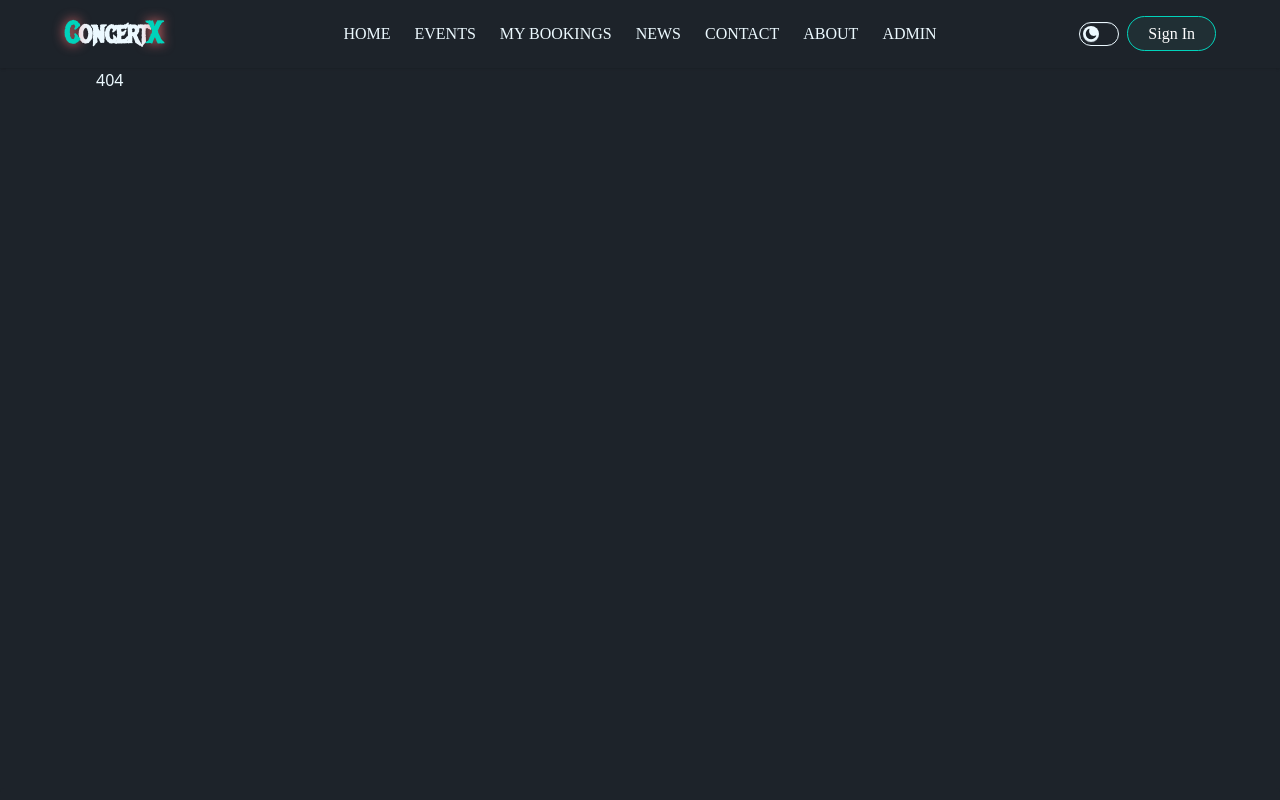
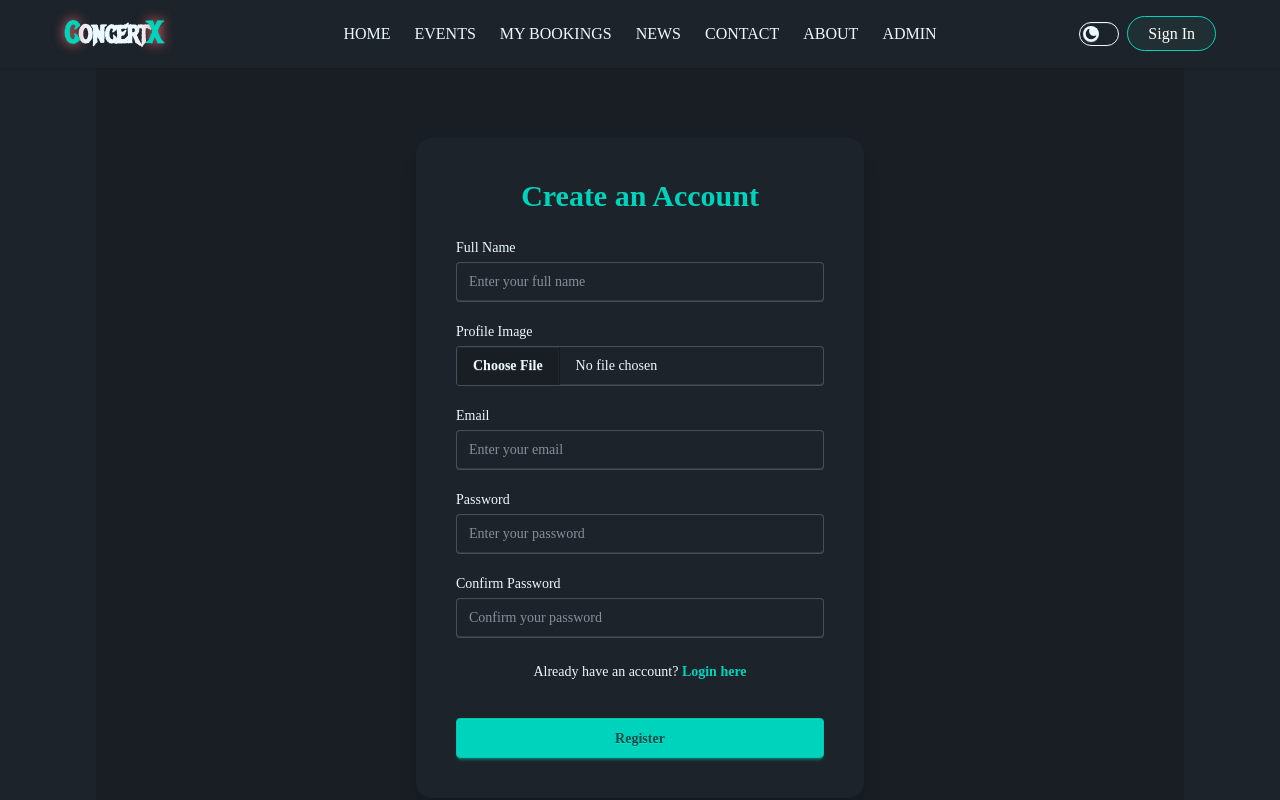
Before and after one commit to rubaiiyat/ConcertX, a React (Vite) app: page /auth/register in a window 1280 px wide. Before the commit this address had no page. Shown: the top 800 px of the page. Built offline with nearby package versions, Linux system fonts and the light colour scheme; what @react-pdf/renderer would draw is missing.

Commit message:
design register page

```diff
--- a/src/Auth/Register.jsx
+++ b/src/Auth/Register.jsx
@@ -1,9 +1,97 @@
 import React from "react";
+import { Link } from "react-router";
 
 const Register = () => {
   return (
-    <div>
-      <h1>Register Page</h1>
+    <div
+      style={{ fontFamily: "'Bebas Neue', cursive" }}
+      className="min-h-screen flex items-center justify-center bg-base-200 py-10"
+    >
+      <div className="bg-base-100 shadow-xl rounded-2xl p-10 w-full max-w-md">
+        {/* Header */}
+        <h2 className="text-3xl font-bold text-center text-accent mb-6">
+          Create an Account
+        </h2>
+
+        {/* Form */}
+        <form className="space-y-5">
+          {/* Full Name */}
+          <div>
+            <label className="block text-sm font-medium mb-1">Full Name</label>
+            <input
+              type="text"
+              placeholder="Enter your full name"
+              className="input input-bordered w-full"
+              required
+            />
+          </div>
+
+          {/* Image */}
+          <div>
+            <label className="block text-sm font-medium mb-1">
+              Profile Image
+            </label>
+            <input
+              type="file"
+              accept="image/*"
+              className="file-input file-input-bordered w-full"
+            />
+          </div>
+
+          {/* Email */}
+          <div>
+            <label className="block text-sm font-medium mb-1">Email</label>
+            <input
+              type="email"
+              placeholder="Enter your email"
+              className="input input-bordered w-full"
+              required
+            />
+          </div>
+
+          {/* Password */}
+          <div>
+            <label className="block text-sm font-medium mb-1">Password</label>
+            <input
+              type="password"
+              placeholder="Enter your password"
+              className="input input-bordered w-full"
+              required
+            />
+          </div>
+
+          {/* Confirm Password */}
+          <div>
+            <label className="block text-sm font-medium mb-1">
+              Confirm Password
+            </label>
+            <input
+              type="password"
+              placeholder="Confirm your password"
+              className="input input-bordered w-full"
+              required
+            />
+          </div>
+          {/* Already have account */}
+          <p className="text-center mt-6 text-sm">
+            Already have an account?{" "}
+            <Link
+              to="/login"
+              className="text-accent font-semibold hover:underline"
+            >
+              Login here
+            </Link>
+          </p>
+
+          {/* Register Button */}
+          <button
+            type="submit"
+            className="btn btn-accent w-full mt-4 font-semibold"
+          >
+            Register
+          </button>
+        </form>
+      </div>
     </div>
   );
 };
--- a/src/Components/Shared/Navbar/Navbar.jsx
+++ b/src/Components/Shared/Navbar/Navbar.jsx
@@ -159,10 +159,10 @@ const Navbar = () => {
               className="dropdown-content menu bg-base-100 rounded-box z-1 w-52 p-2 shadow-sm"
             >
               <li>
-                <Link to={"/user/auth/login"}>Login</Link>
+                <Link to={"/auth/login"}>Login</Link>
               </li>
               <li>
-                <Link to={"/user/auth/register"}>Register</Link>
+                <Link to={"/auth/register"}>Register</Link>
               </li>
               <li>
                 <Link to={"/user/profile"}>My Profile</Link>
--- a/src/Routes/Routes.jsx
+++ b/src/Routes/Routes.jsx
@@ -13,6 +13,7 @@ import PaymentHistory from "../Components/UserProfile/PaymentHistory/PaymentHist
 import DownloadTicket from "../Components/UserProfile/DownloadTicket/DownloadTicket";
 import UpdateProfile from "../Components/UserProfile/UpdateProfile/UpdateProfile";
 import AdminDashboard from "../Components/Admin/AdminDashboard/AdminDashboard";
+import Register from "../Auth/Register";
 
 const Routes = createBrowserRouter([
   {
@@ -22,6 +23,10 @@ const Routes = createBrowserRouter([
       {
         path: "/",
         element: <Home />,
+      },
+      {
+        path: "/auth/register",
+        element: <Register />,
       },
       {
         path: "/events",
```
